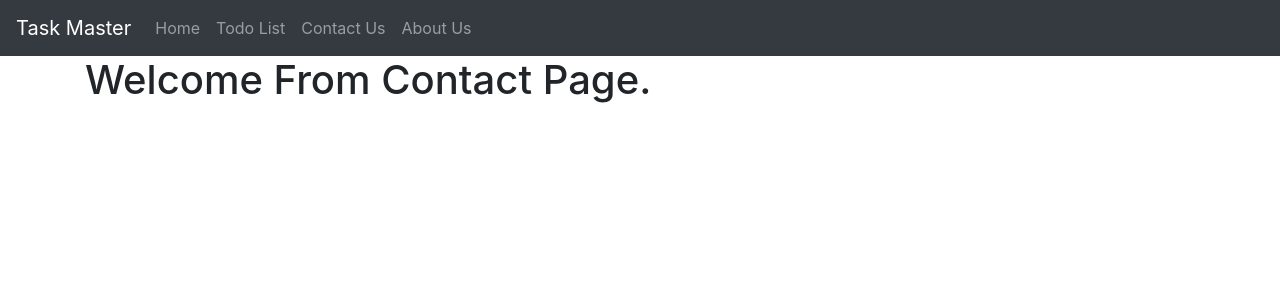
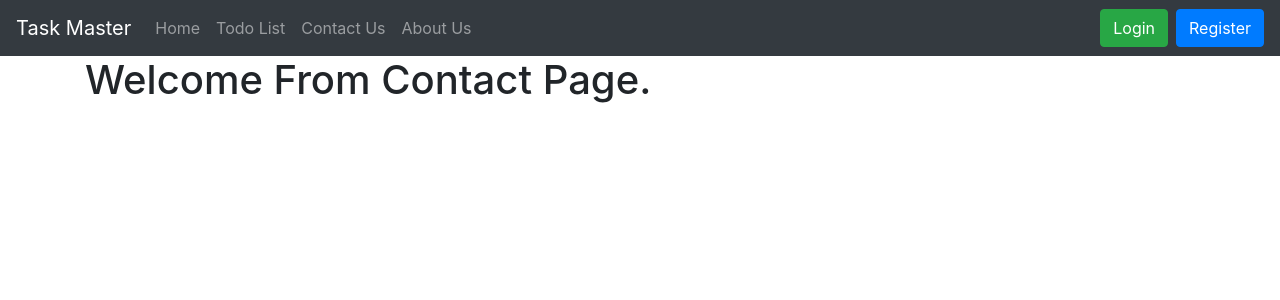
Before and after one commit to mzxz/task-master, a Django app: page /contact in a window 1280 px wide. Shown: the top 300 px of the page. Run offline with Django 3.2, Linux system fonts and the light colour scheme.

Commit message:
Add login,logout & register buttons

```diff
--- a/templates/base.html
+++ b/templates/base.html
@@ -26,6 +26,22 @@
             <a class="nav-link" href="{% url 'about' %}">About Us</a>
           </div>
         </div>
+        {% if user.is_authenticated %}
+            <div class="form-inline my-2 my-lg-0">
+              <div class="p-2 bg-dark text-white">Welcome {{ user.username }}</div>
+              <a href="{% url 'logout' %}">
+                <button class="btn btn-info my-2 my-sm-0" type="submit">Logout</button>
+              </a>
+            </div>
+        {% else %}
+        <a href="{% url 'login' %}">
+          <button class="btn btn-success mr-2 my-2 my-sm-0" type="submit">Login</button>
+        </a>
+        <a href="{% url 'register' %}">
+          <button class="btn btn-primary my-2 my-sm-0" type="submit">Register</button>
+        </a>
+        {% endif %}
+
       </nav>
       {% block content %}
       {%  endblock content %}
```
